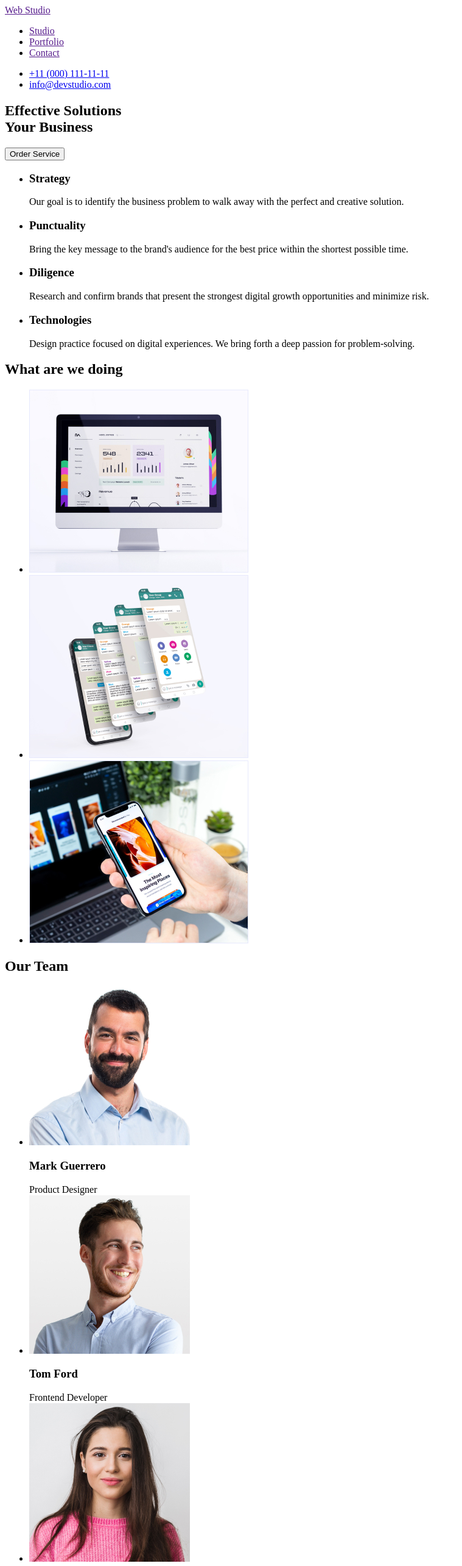
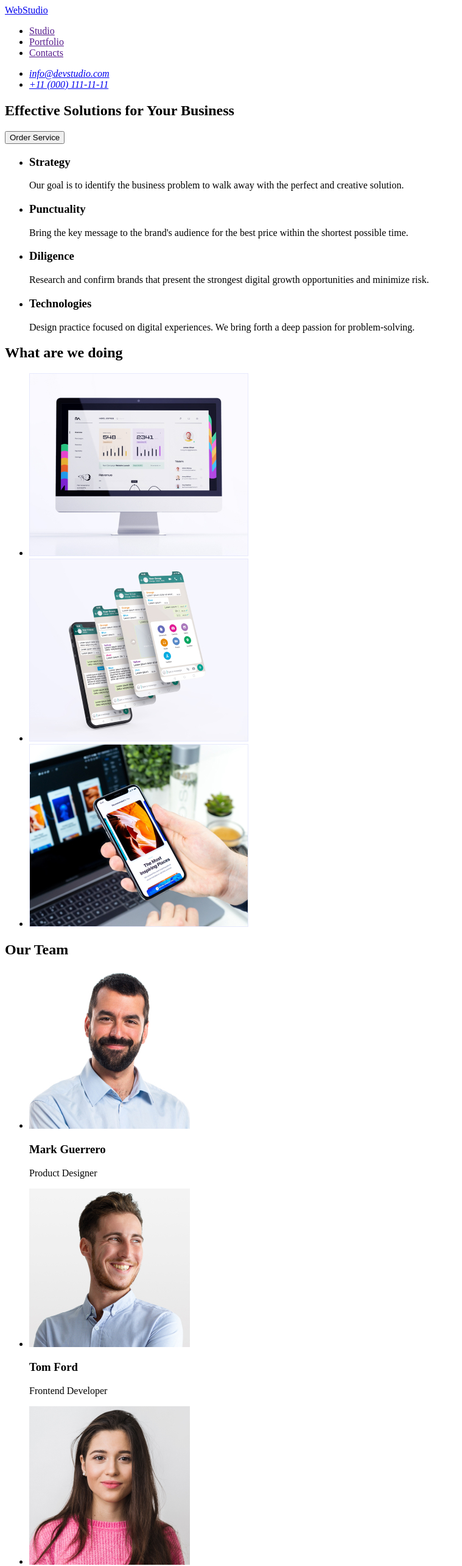
Before and after one commit to olegandreikiv/goit-markup-hw-07, a plain HTML site: page index.html in a window 1280 px wide. Shown: the top 2568 px of the page at 61% size, without its empty margins (0-759 px from the left). Drawn offline with Linux system fonts and the light colour scheme.

Commit message:
update1.1
propeties

```diff
--- a/index.html
+++ b/index.html
@@ -6,13 +6,13 @@
     <meta name="viewport" content="width=device-width, initial-scale=1.0" />
     <title>Document</title>
   </head>
+
   <body>
-    <main>
     <!-- header -->
 
     <header>
       <nav>
-          <a href="">Web Studio</a>
+        <a href="./index.html">WebStudio</a>
         <ul class="header_list">
           <li>
             <a href="">Studio</a>
@@ -21,27 +21,29 @@
             <a href="">Portfolio</a>
           </li>
           <li>
-              <a href="">Contact</a>
+            <a href="">Contacts</a>
           </li>
         </ul>
       </nav>
+      <address>
         <ul>
-          <li>
-            <a href="tel:+11 (000) 111-11-11">+11 (000) 111-11-11</a>
-          </li>
           <li>
             <a href="mailto:info@devstudio.com">info@devstudio.com</a>
           </li>
+          <li>
+            <a href="tel:+110001111111">+11 (000) 111-11-11</a>
+          </li>
         </ul>
+      </address>
     </header>
-
-      <!-- Hero -->
+    <main>
+      <!-- Section 1 -->
       <section>
-        <h1>Effective Solutions <br />Your Business</h1>
-        <button>Order Service</button>
+        <h1>Effective Solutions for Your Business</h1>
+        <button type=”button”>Order Service</button>
       </section>
 
-      <!-- Section 1 -->
+      <!-- Section 2 -->
 
       <section>
         <h2 hidden>Feature</h2>
@@ -49,40 +51,38 @@
           <li>
             <h3>Strategy</h3>
             <p>
-              Our goal is to identify the business problem to walk away with the
-              perfect and creative solution.
+              Our goal is to identify the business problem to walk away with the perfect and creative solution.
             </p>
           </li>
           <li>
             <h3>Punctuality</h3>
             <p>
-              Bring the key message to the brand's audience for the best price
-              within the shortest possible time.
+              Bring the key message to the brand's audience for the best price within the shortest possible time.
             </p>
           </li>
           <li>
             <h3>Diligence</h3>
             <p>
-              Research and confirm brands that present the strongest digital
-              growth opportunities and minimize risk.
+              Research and confirm brands that present the strongest digital growth opportunities and minimize risk.
             </p>
           </li>
           <li>
             <h3>Technologies</h3>
             <p>
-              Design practice focused on digital experiences. We bring forth a
-              deep passion for problem-solving.
+              Design practice focused on digital experiences. We bring forth a deep passion for problem-solving.
             </p>
           </li>
         </ul>
       </section>
 
-      <!-- Section 2 -->
+      <!-- Section 3 -->
 
       <section>
         <h2>What are we doing</h2>
         <ul>
-          <li><img src="./images/img1.1.jpg" alt="learning" width="360px" /></li>
+          <li>
+            <img src="./images/img1.1.jpg" alt="learning" width="360px" />
+          </li>
           <li><img src="./images/img1.2.jpg" alt="talk" width="360px" /></li>
           <li>
             <img src="./images/img1.3.jpg" alt="recommend" width="360px" />
@@ -90,7 +90,7 @@
         </ul>
       </section>
 
-      <!-- Section 3 -->
+      <!-- Section 4 -->
 
       <section>
         <h2>Our Team</h2>
@@ -102,7 +102,7 @@
               width="264px"
             />
             <h3>Mark Guerrero</h3>
-            Product Designer
+            <p>Product Designer</p>
           </li>
           <li>
             <img
@@ -111,7 +111,7 @@
               width="264px"
             />
             <h3>Tom Ford</h3>
-            Frontend Developer
+            <p>Frontend Developer</p>
           </li>
           <li>
             <img
@@ -120,7 +120,7 @@
               width="264px"
             />
             <h3>Camila Garcia</h3>
-            Marketing
+            <p>Marketing</p>
           </li>
           <li>
             <img
@@ -129,20 +129,20 @@
               width="264px"
             />
             <h3>Daniel Wilson</h3>
-            UI Designer
+            <p>UI Designer</p>
           </li>
         </ul>
       </section>
+    </main>
 
     <!-- footer -->
 
     <footer>
-        <a href="">Web Studio</a>
+      <a href="./index.html">WebStudio</a>
       <p>
-          Increase the flow of customers and sales for your business with
-          digital marketing & growth solutions.
+        Increase the flow of customers and sales for your business with digital
+        marketing & growth solutions.
       </p>
     </footer>
-    </main>
   </body>
 </html>
```
Lines whose indentation alone changed are shown as unchanged.
